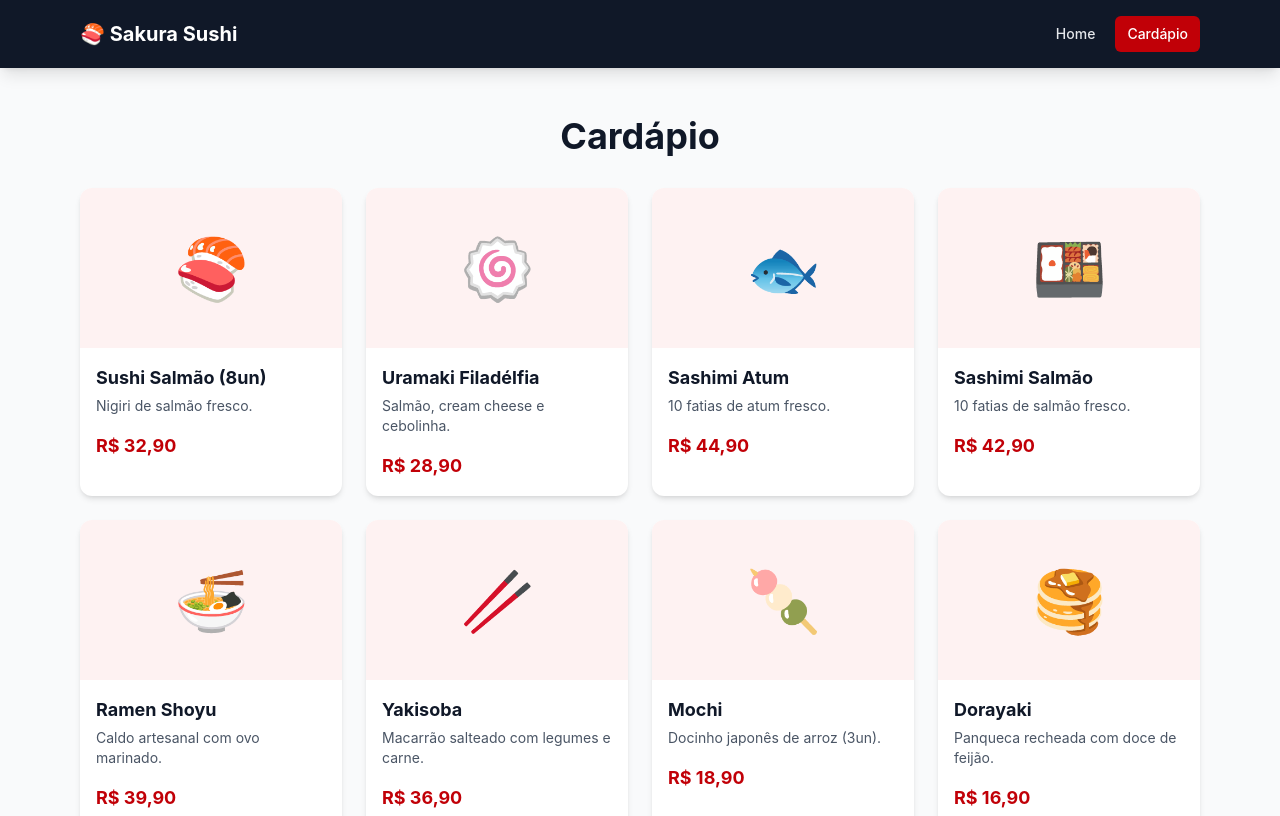
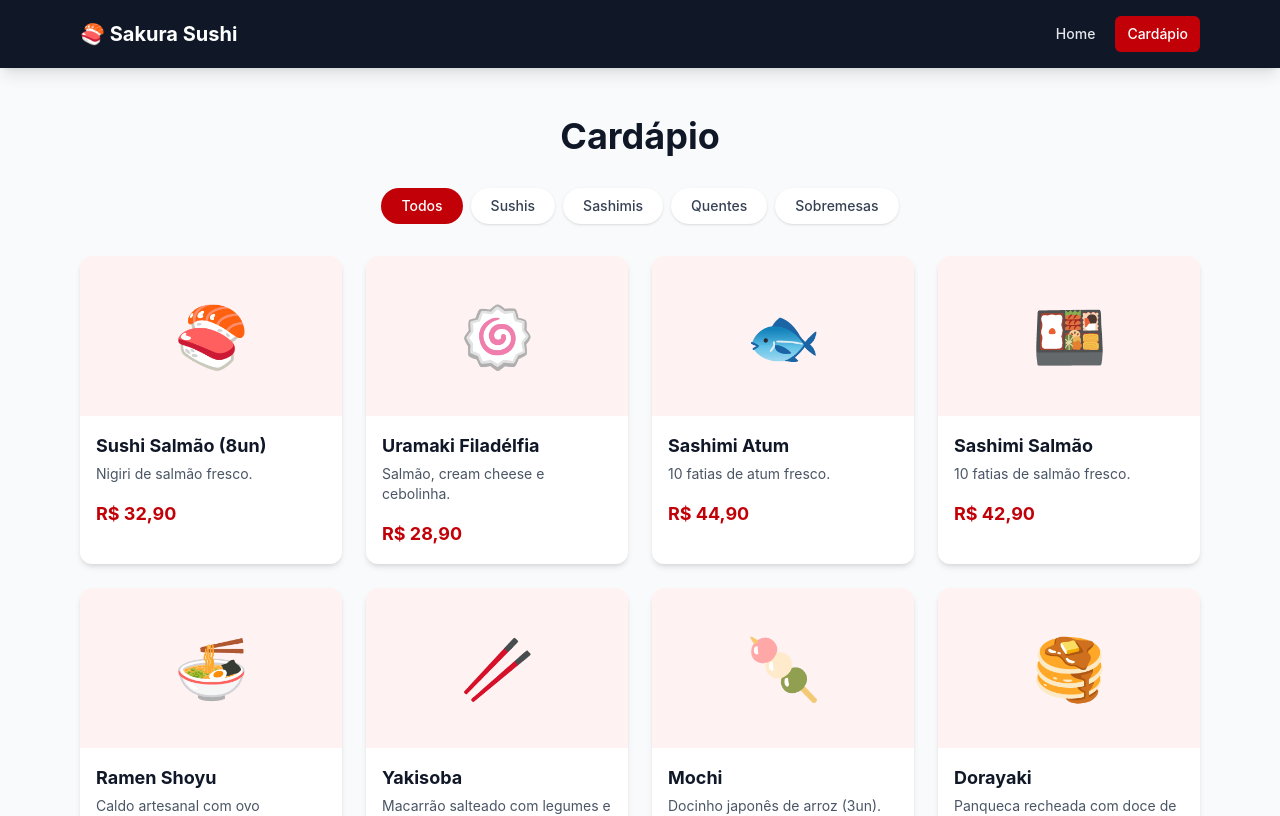
Before and after one commit to ninixzzs/CP5-techflow-dashboard, a React (Vite) app: page /cardapio in a window 1280 px wide. Shown: the top 816 px of the page. Built offline with nearby package versions, Linux system fonts and the light colour scheme.

Commit message:
feat: adiciona filtro de pratos por categria

```diff
--- a/src/pages/Cardapio.jsx
+++ b/src/pages/Cardapio.jsx
@@ -1,3 +1,4 @@
+import { useState } from "react";
 import Card from "./Card.jsx";
 
 const pratos = [
@@ -11,14 +12,38 @@ const pratos = [
   { id: 8, nome: "Dorayaki", descricao: "Panqueca recheada com doce de feijão.", preco: 16.9, emoji: "🥞", categoria: "Sobremesas" },
 ];
 
+const categorias = ["Todos", "Sushis", "Sashimis", "Quentes", "Sobremesas"];
+
 export default function Cardapio() {
+  const [filtro, setFiltro] = useState("Todos");
+
+  const pratosFiltrados =
+    filtro === "Todos" ? pratos : pratos.filter((p) => p.categoria === filtro);
+
   return (
     <section className="mx-auto max-w-6xl px-4 py-12">
       <h1 className="mb-8 text-center text-4xl font-bold text-gray-900">
         Cardápio
       </h1>
+
+      <div className="mb-8 flex flex-wrap justify-center gap-2">
+        {categorias.map((c) => (
+          <button
+            key={c}
+            onClick={() => setFiltro(c)}
+            className={`rounded-full px-5 py-2 text-sm font-medium transition ${
+              filtro === c
+                ? "bg-red-700 text-white"
+                : "bg-white text-gray-700 shadow hover:bg-red-50"
+            }`}
+          >
+            {c}
+          </button>
+        ))}
+      </div>
+
       <div className="grid gap-6 sm:grid-cols-2 lg:grid-cols-4">
-        {pratos.map((p) => (
+        {pratosFiltrados.map((p) => (
           <Card
             key={p.id}
             nome={p.nome}
```
